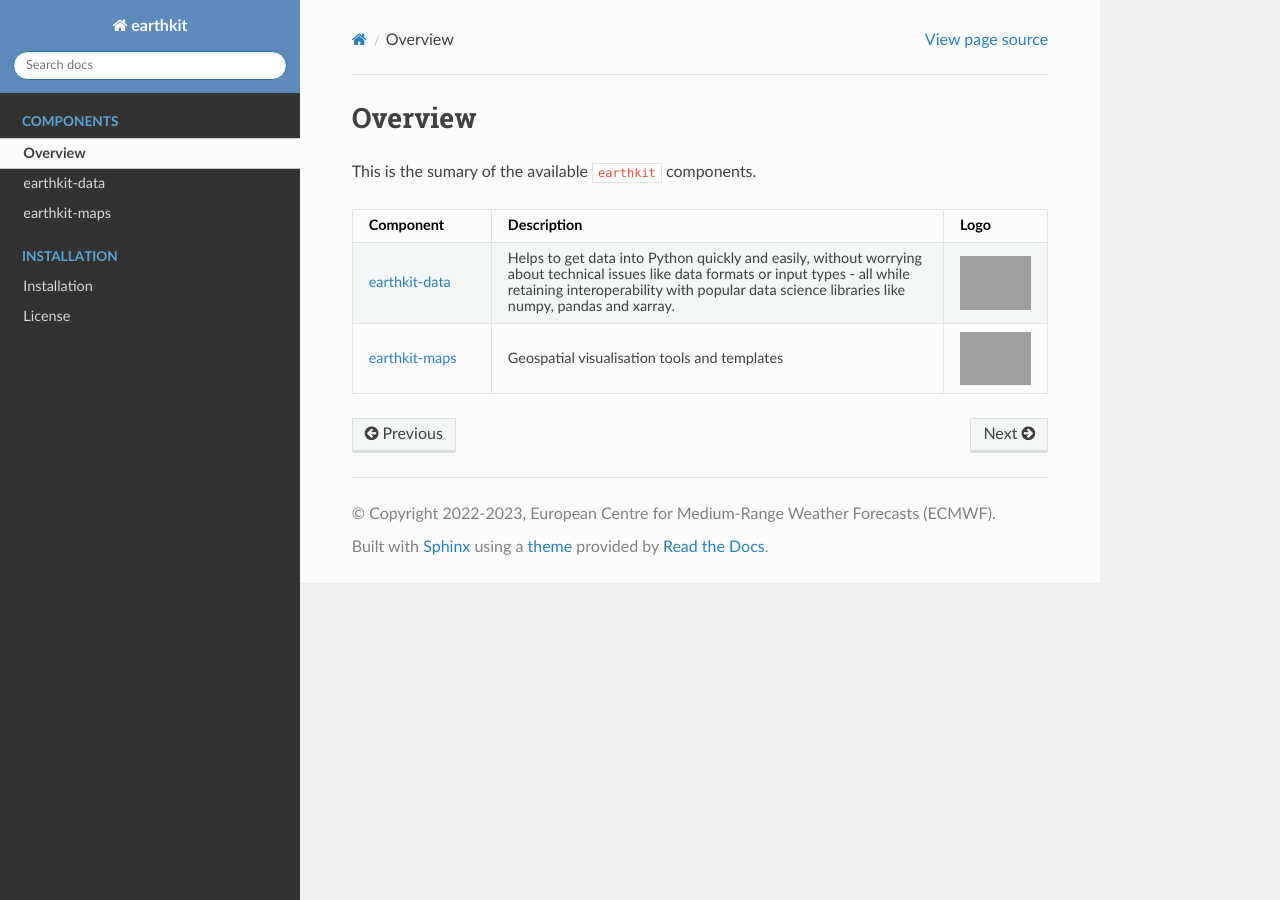
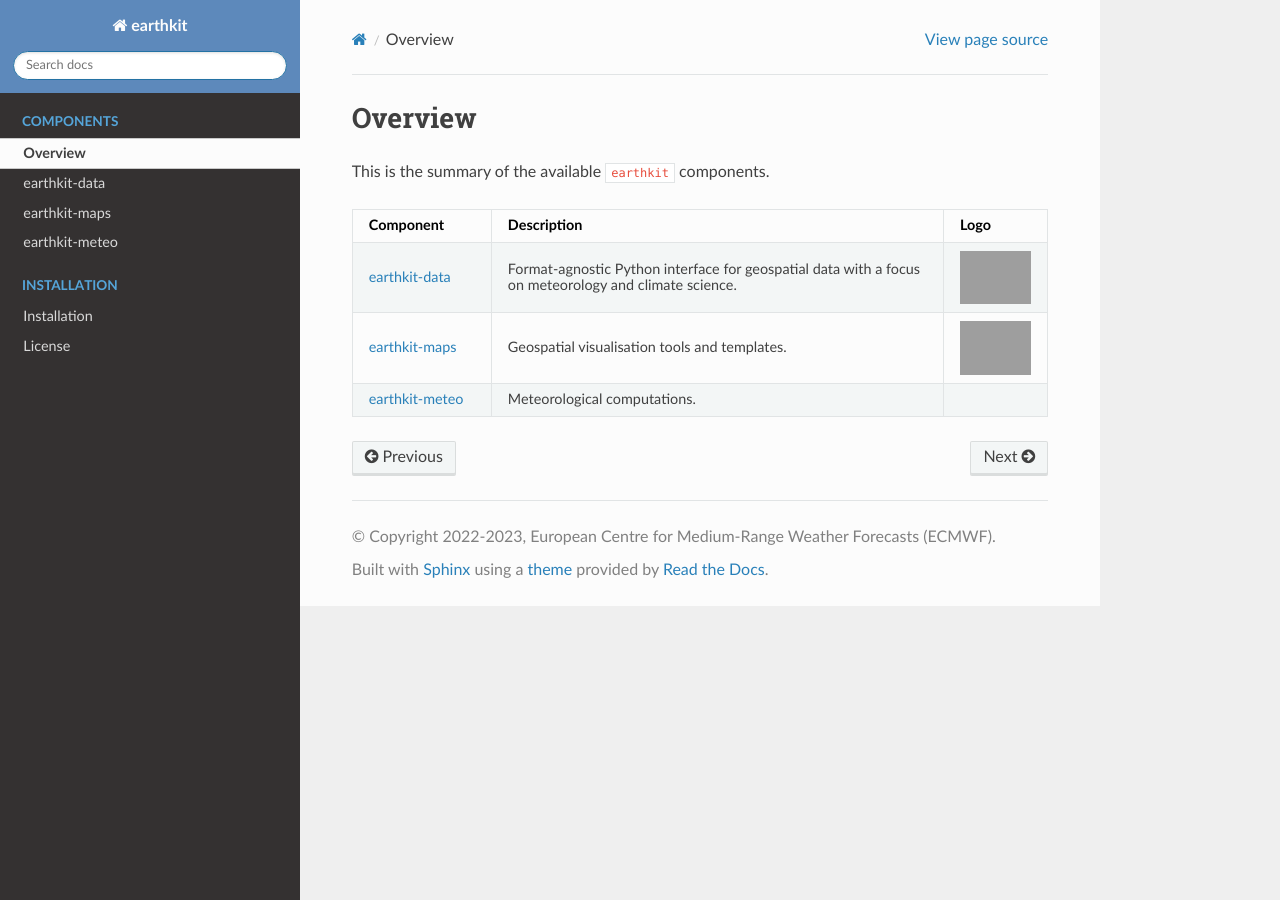
Before and after one commit to ecmwf/earthkit, a Sphinx documentation site: the page built from docs/components_overview.rst, in a window 1280 px wide. Built offline with Sphinx 7.4.7 and the Read the Docs theme 2.0.0, drawn with Linux system fonts in a browser that asks for light colours; grey boxes are pictures that could not be loaded.

Commit message:
Add earthkit-meteo

```diff
--- a/docs/components_overview.rst
+++ b/docs/components_overview.rst
@@ -3,7 +3,7 @@
 Overview
 =====================
 
-This is the sumary of the available ``earthkit`` components.
+This is the summary of the available ``earthkit`` components.
 
 .. list-table::
     :widths: 20 65 15
@@ -13,10 +13,13 @@
       - Description
       - Logo
     * - :xref:`earthkit-data`
-      - Helps to get data into Python quickly and easily, without worrying about technical issues like data formats or input types - all while retaining interoperability with popular data science libraries like numpy, pandas and xarray.
+      - Format-agnostic Python interface for geospatial data with a focus on meteorology and climate science.
       - .. image:: https://raw.githubusercontent.com/ecmwf/earthkit-data/main/docs/_static/earthkit-data.png
           :width: 120px
     * - :xref:`earthkit-maps`
-      - Geospatial visualisation tools and templates
+      - Geospatial visualisation tools and templates.
       - .. image:: https://raw.githubusercontent.com/ecmwf/earthkit-maps/develop/docs/_static/earthkit-maps.png
           :width: 120px
+    * - :xref:`earthkit-meteo`
+      - Meteorological computations.
+      -
--- a/docs/conf.py
+++ b/docs/conf.py
@@ -68,6 +68,10 @@
         "earthkit-maps",
         "https://earthkit-maps.readthedocs.io",
     ),
+    "earthkit-meteo": (
+        "earthkit-meteo",
+        "https://earthkit-meteo.readthedocs.io",
+    ),
     "eccodes": (
         "ecCodes",
         "https://confluence.ecmwf.int/display/ECC/ecCodes+Home",
--- a/docs/index.rst
+++ b/docs/index.rst
@@ -16,7 +16,7 @@
 
 The interface of :ref:`earthkit components <components>` is designed to be high-level in order to provide common tools to support activities across ECMWF and beyond. The design of the components also takes **scalability** into account, so researchers can enjoy efficiency whilst providing easier transfer to operations.
 
-**earthkit** is still under development, but two components, :xref:`earthkit-data` and :xref:`earthkit-maps` are now available in beta through PyPI, conda-forge and and its GitHub repository.
+**earthkit** is still under development, but three components, :xref:`earthkit-data`, :xref:`earthkit-maps` and :xref:`earthkit-meteo` are now available in beta through PyPI and their GitHub repositories.
 
 .. .. toctree::
 ..    :maxdepth: 1
@@ -33,6 +33,7 @@
     components_overview
     earthkit-data <https://earthkit-data.readthedocs.io>
     earthkit-maps <https://earthkit-maps.readthedocs.io>
+    earthkit-meteo <https://earthkit-meteo.readthedocs.io>
 
 .. toctree::
    :maxdepth: 1
--- a/environment.yml
+++ b/environment.yml
@@ -7,3 +7,4 @@
 - geos
 - pip:
   - earthkit-maps
+  - earthkit-meteo>=0.0.1
--- a/setup.cfg
+++ b/setup.cfg
@@ -26,6 +26,7 @@
 install_requires =
     earthkit-data
     earthkit-maps
+    earthkit-meteo>=0.0.1
 
 [options.packages.find]
 include = earthkit, earthkit.*
```
Also changed, not shown: 2 other files.
